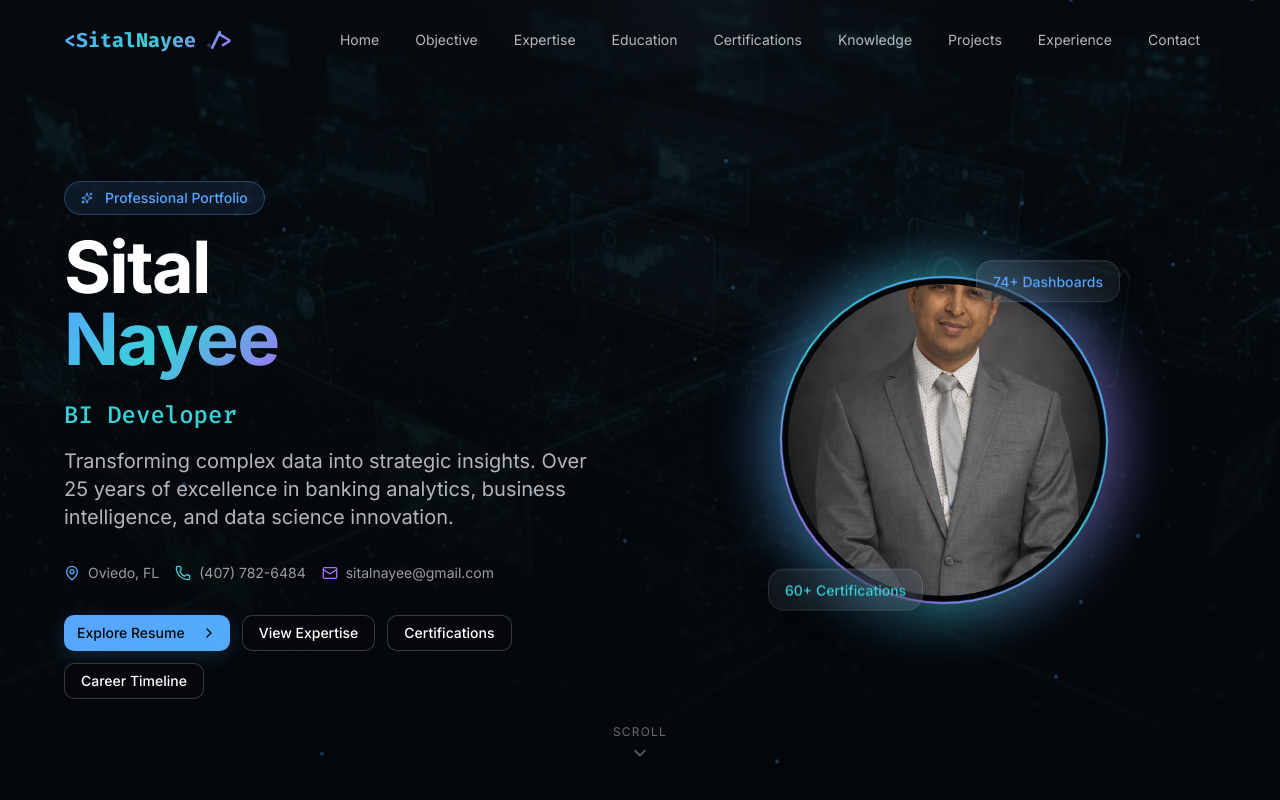
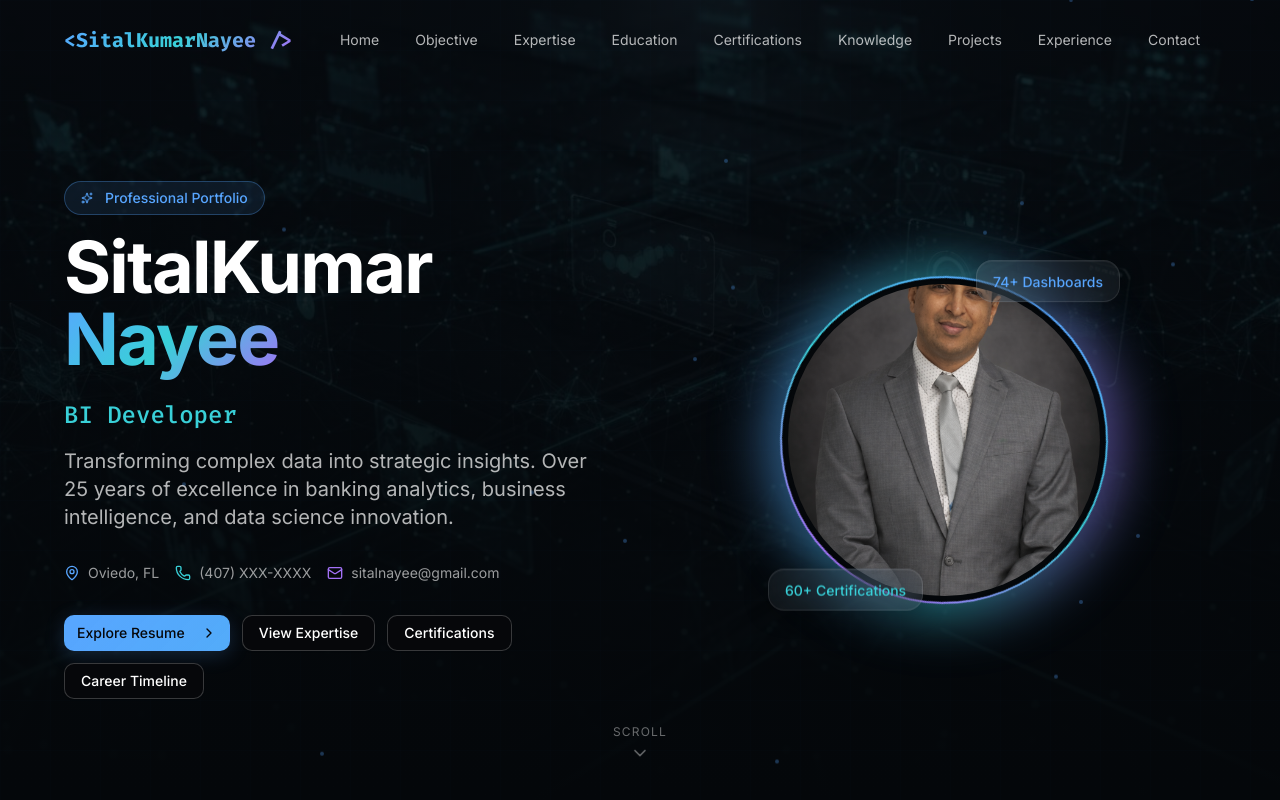
Before and after one commit to Liquidsilver2000/ResumePage, a React (Vite) app: page / in a window 1280 px wide. Shown: the top 800 px of the page. Built offline with nearby package versions, Linux system fonts and the light colour scheme.

Commit message:
Update name and contact information to SitalKumar

```diff
--- a/src/App.tsx
+++ b/src/App.tsx
@@ -51,7 +51,7 @@ const Navigation = () => {
       <div className="section-padding">
         <div className="flex items-center justify-between h-16 lg:h-20">
           <a href="#hero" className="text-xl font-bold code-font text-gradient">
-            &lt;SitalNayee /&gt;
+            &lt;SitalKumarNayee /&gt;
           </a>
 
           <div className="hidden lg:flex items-center gap-1">
@@ -190,7 +190,7 @@ const HeroSection = () => {
                 ref={nameRef}
                 className="heading-xl mb-6"
               >
-                <span className="text-white">Sital</span>
+                <span className="text-white">SitalKumar</span>
                 <br />
                 <span className="text-gradient">Nayee</span>
               </h1>
@@ -215,7 +215,7 @@ const HeroSection = () => {
                 </div>
                 <div className="flex items-center gap-2 text-white/60 text-sm">
                   <Phone className="w-4 h-4 text-[#39d0d8]" />
-                  <span>(407) 782-6484</span>
+                  <span>(407) XXX-XXXX</span>
                 </div>
                 <div className="flex items-center gap-2 text-white/60 text-sm">
                   <Mail className="w-4 h-4 text-[#a371f7]" />
@@ -248,7 +248,7 @@ const HeroSection = () => {
                 </div>
                 <img
                   src="/profile.png"
-                  alt="Sital Nayee"
+                  alt="SitalKumar Nayee"
                   className="relative w-64 h-64 sm:w-80 sm:h-80 rounded-full object-cover border-4 border-[#04070a]"
                 />
 
@@ -1644,7 +1644,7 @@ const FooterSection = () => {
             <div className="grid md:grid-cols-3 gap-8 mb-12">
               <div>
                 <h4 className="text-xl font-bold code-font text-gradient mb-4">
-                  &lt;SitalNayee /&gt;
+                  &lt;SitalKumarNayee /&gt;
                 </h4>
                 <p className="text-white/50 text-sm leading-relaxed">
                   Data Scientist | BI Developer | Banking Analytics Strategist
@@ -1655,9 +1655,9 @@ const FooterSection = () => {
               <div>
                 <h4 className="text-lg font-semibold text-white mb-4">Contact</h4>
                 <div className="space-y-2 text-sm">
-                  <p className="text-white/50">1417 Myrtle Oaks Trail</p>
-                  <p className="text-white/50">Oviedo, FL - 32765</p>
-                  <p className="text-white/50">(407) 782-6484</p>
+                  <p className="text-white/50">XXXX XXXX XXXX XXXX</p>
+                  <p className="text-white/50">XXXX XXXX XXXX XXXX</p>
+                  <p className="text-white/50">(407) XXX-XXXX</p>
                   <p className="text-white/50">sitalnayee@gmail.com</p>
                 </div>
               </div>
@@ -1675,7 +1675,7 @@ const FooterSection = () => {
 
             <div className="text-center pt-8 border-t border-white/5">
               <p className="text-white/30 text-sm">
-                © 2025 Sital Nayee. All rights reserved. | Built with passion for data excellence.
+                © 2025 SitalKumar Nayee. All rights reserved. | Built with passion for data excellence.
               </p>
             </div>
           </div>
```
